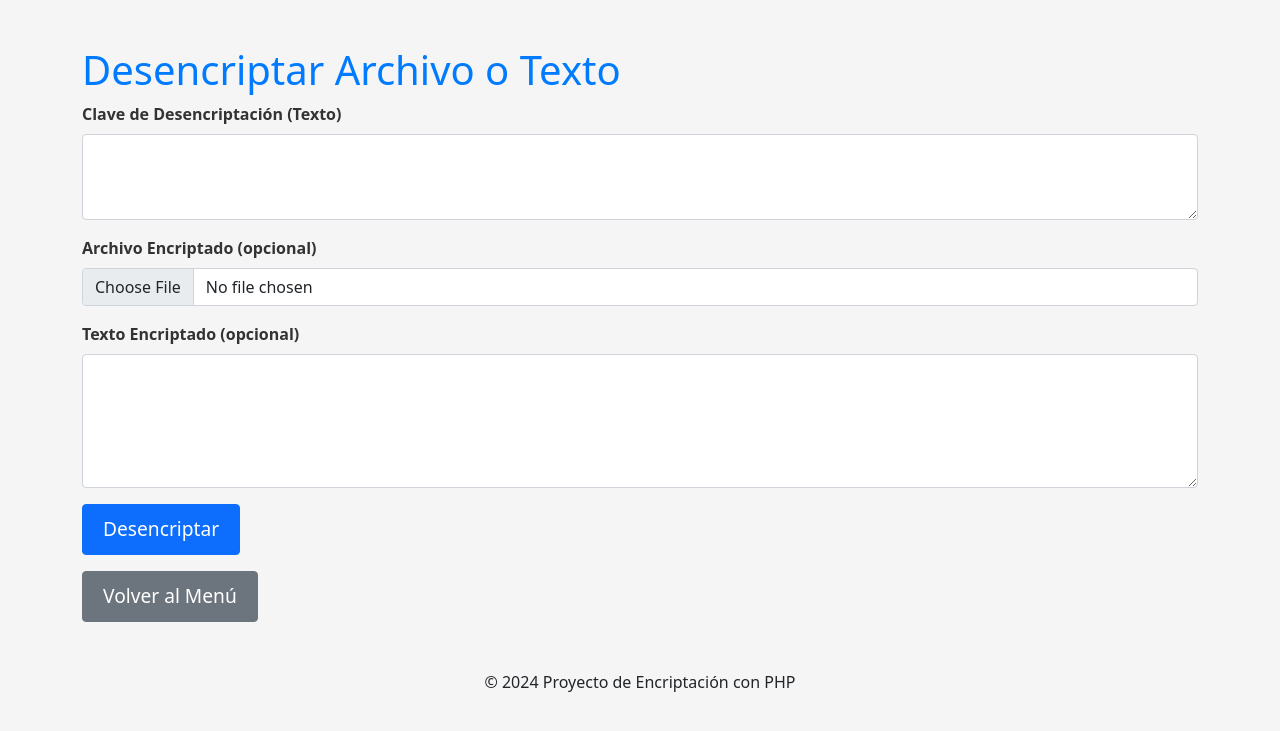
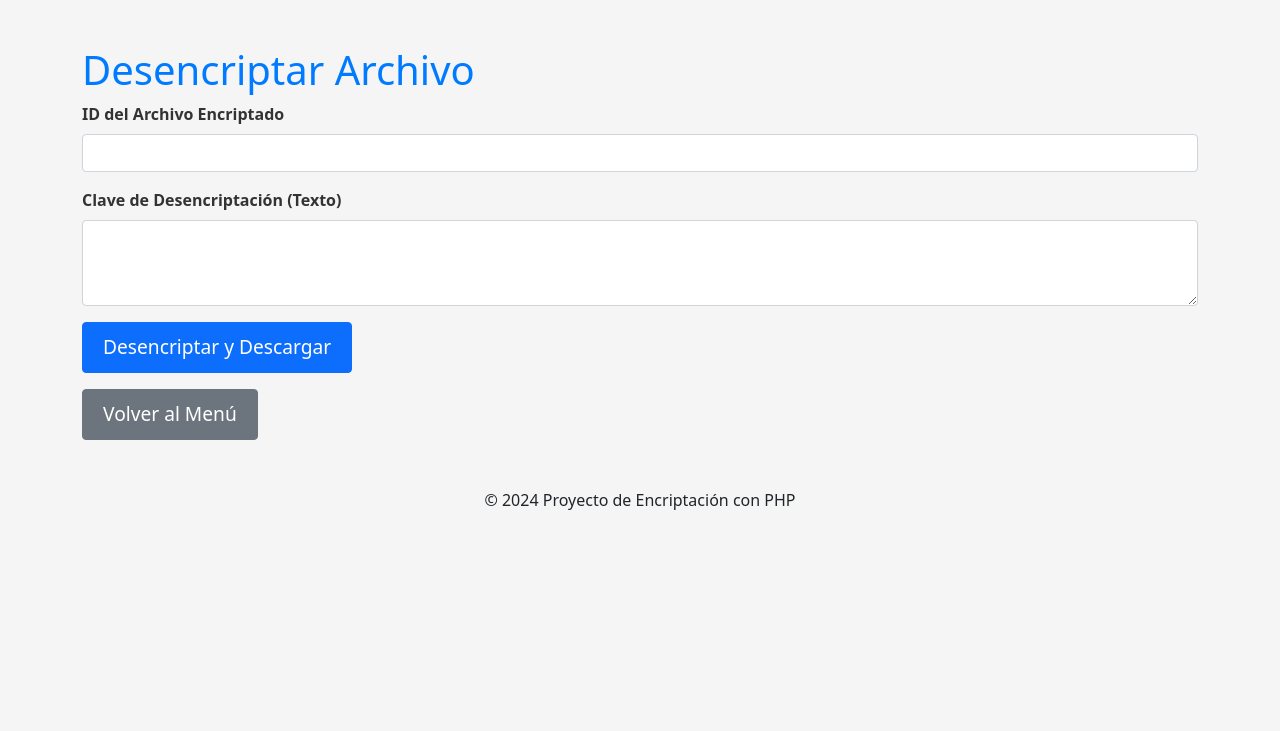
Before and after one commit to TomasAcua/tp5Encriptacion, a PHP site: page /vista/desencriptar.php in a window 1280 px wide. Shown: the part 50-781 px from the top of the page. Run offline with PHP 8.4, Linux system fonts and the light colour scheme.

Commit message:
cambios finales

```diff
--- a/vista/action/accionEncriptar.php
+++ b/vista/action/accionEncriptar.php
@@ -2,7 +2,6 @@
 require_once '../../control/EncryptionController.php';
 require_once '../../util/configuracion.php';
 
-// Pasar la conexión PDO al controlador
 $encryptionController = new EncryptionController($db);
 $datos = darDatosSubmitted();
 
@@ -12,7 +11,6 @@ $resultado = $encryptionController->encryptFileOrText($_FILES + $datos);
 if (isset($resultado['error'])) {
     $mensaje = $resultado['error'];
 } else {
-    // Obtener el ID del archivo recién encriptado desde la base de datos
     $fileId = $db->lastInsertId();  // Obtener el ID del archivo recién encriptado
     $Clave = $resultado['key'];  // Clave de encriptación
 }
@@ -33,11 +31,10 @@ if (isset($resultado['error'])) {
     <?php if (isset($mensaje)): ?>
         <p class="error-message"><?= $mensaje ?></p>
     <?php else: ?>
-        <p>Archivo encriptado ID: <?= $fileId ?></p>
+        <p>Archivo encriptado con ID: <?= $fileId ?></p>
         <p>Clave de encriptación:</p>
         <textarea class="form-control" id="key" readonly><?= $Clave ?></textarea>
         <button class="btn btn-primary mt-3" onclick="copiarClave()">Copiar Clave</button>
-        <a href="../descargar.php?file=<?= $fileId ?>" class="btn btn-primary mt-3">Descargar Archivo Encriptado</a>
     <?php endif; ?>
     <a href="../encriptar.php" class="btn btn-secondary mt-3">Volver</a>
 </div>
--- a/vista/desencriptar.php
+++ b/vista/desencriptar.php
@@ -10,25 +10,20 @@
 <body>
 <?php include '../vista/estructura/header.php'; ?>
     <div class="container mt-5">
-        <h1>Desencriptar Archivo o Texto</h1>
-        <form action="action/accionDesencriptar.php" method="POST" enctype="multipart/form-data">
+        <h1>Desencriptar Archivo</h1>
+        <form action="action/accionDesencriptar.php" method="POST">
+            <div class="mb-3">
+                <label for="fileId" class="form-label">ID del Archivo Encriptado</label>
+                <input type="text" class="form-control" id="fileId" name="fileId" required>
+            </div>
             <div class="mb-3">
                 <label for="key" class="form-label">Clave de Desencriptación (Texto)</label>
                 <textarea class="form-control" id="key" name="key" rows="3" required></textarea>
             </div>
-            <div class="mb-3">
-                <label for="file" class="form-label">Archivo Encriptado (opcional)</label>
-                <input type="file" class="form-control" id="file" name="file">
-            </div>
-            <div class="mb-3">
-                <label for="ciphertext" class="form-label">Texto Encriptado (opcional)</label>
-                <textarea class="form-control" id="ciphertext" name="ciphertext" rows="5"></textarea>
-            </div>
-            <button type="submit" class="btn btn-primary btn-animate">Desencriptar</button>
+            <button type="submit" class="btn btn-primary btn-animate">Desencriptar y Descargar</button>
         </form>
-        <a href="../index.php" class="btn btn-secondary mt-3 btn-animate">Volver al Menú</a>
+        <a href="../index.php" class="btn btn-secondary mt-3">Volver al Menú</a>
     </div>
     <?php include '../vista/estructura/footer.php'; ?>
-    <script src="../js/validaciones.js"></script>
 </body>
 </html>
--- a/vista/encriptar.php
+++ b/vista/encriptar.php
@@ -9,7 +9,6 @@
 </head>
 <body>
 <?php include '../vista/estructura/header.php'; ?>
-<div id="navbar"></div>
     <div class="container mt-5">
         <h1>Encriptar Archivo o Texto</h1>
         <form action="action/accionEncriptar.php" method="post" enctype="multipart/form-data">
@@ -25,7 +24,7 @@
         </form>
         <a href="../index.php" class="btn btn-secondary mt-3 btn-animate">Volver al Menú</a>
     </div>
-    <?php include '../vista/estructura/footer.php'; ?>
+<?php include '../vista/estructura/footer.php'; ?>
     <script src="../js/validaciones.js"></script>
 </body>
 </html>
```
Also changed, not shown: control/EncryptionController.php (+6 -5 lines), modelo/EncryptionModel.php (+34 -9 lines), vista/action/accionDesencriptar.php (+9 -17 lines), vista/descargar.php (line endings or trailing spaces).
